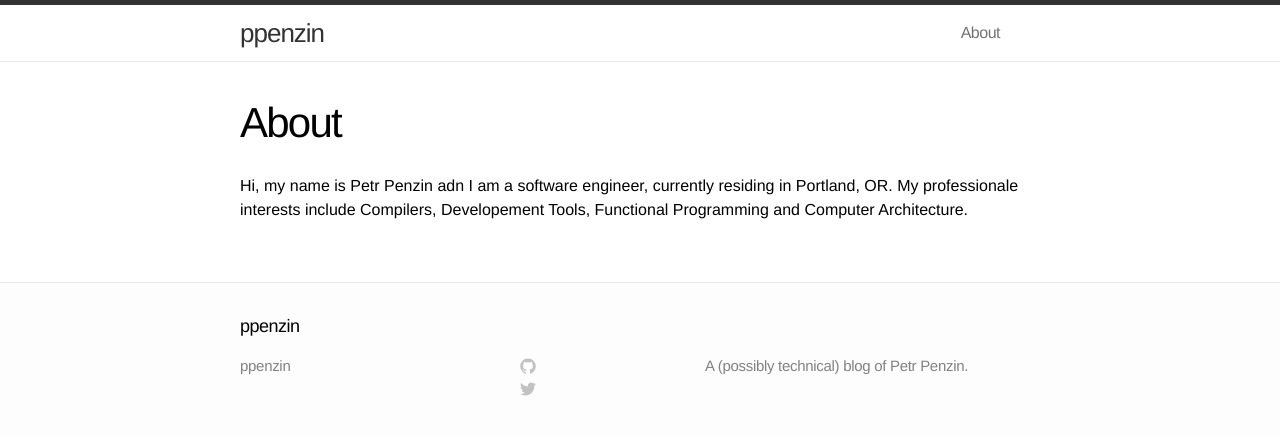
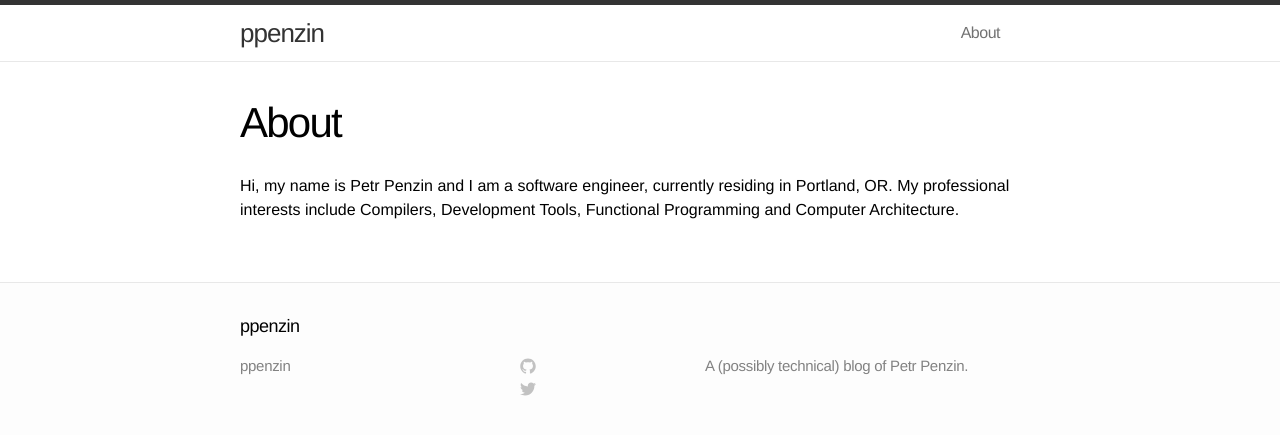
Before and after one commit to ppenzin/ppenzin.github.io, a Jekyll site: the page built from about.md, in a window 1280 px wide. Shown: the top 435 px of the page. Built offline with Jekyll 4.4.1, drawn with Linux system fonts in a browser that asks for light colours.

Commit message:
Fixed a bunch of typos in about

```diff
--- a/about.md
+++ b/about.md
@@ -3,6 +3,6 @@ layout: page
 title: About
 permalink: /about/
 ---
-Hi, my name is Petr Penzin adn I am a software engineer, currently residing in
-Portland, OR. My professionale interests include Compilers, Developement Tools,
+Hi, my name is Petr Penzin and I am a software engineer, currently residing in
+Portland, OR. My professional interests include Compilers, Development Tools,
 Functional Programming and Computer Architecture.
```
Also changed, not shown: 1 other file.
